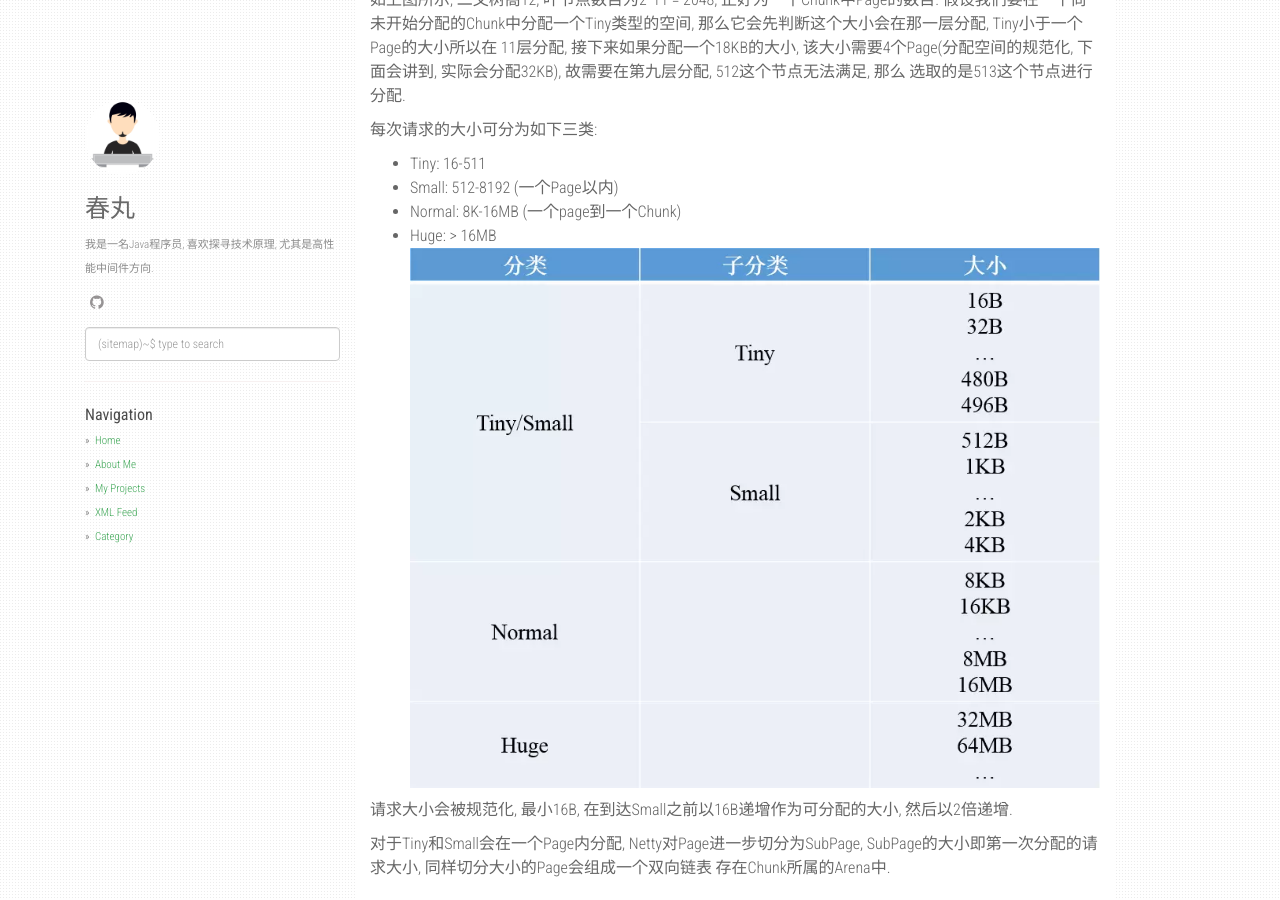
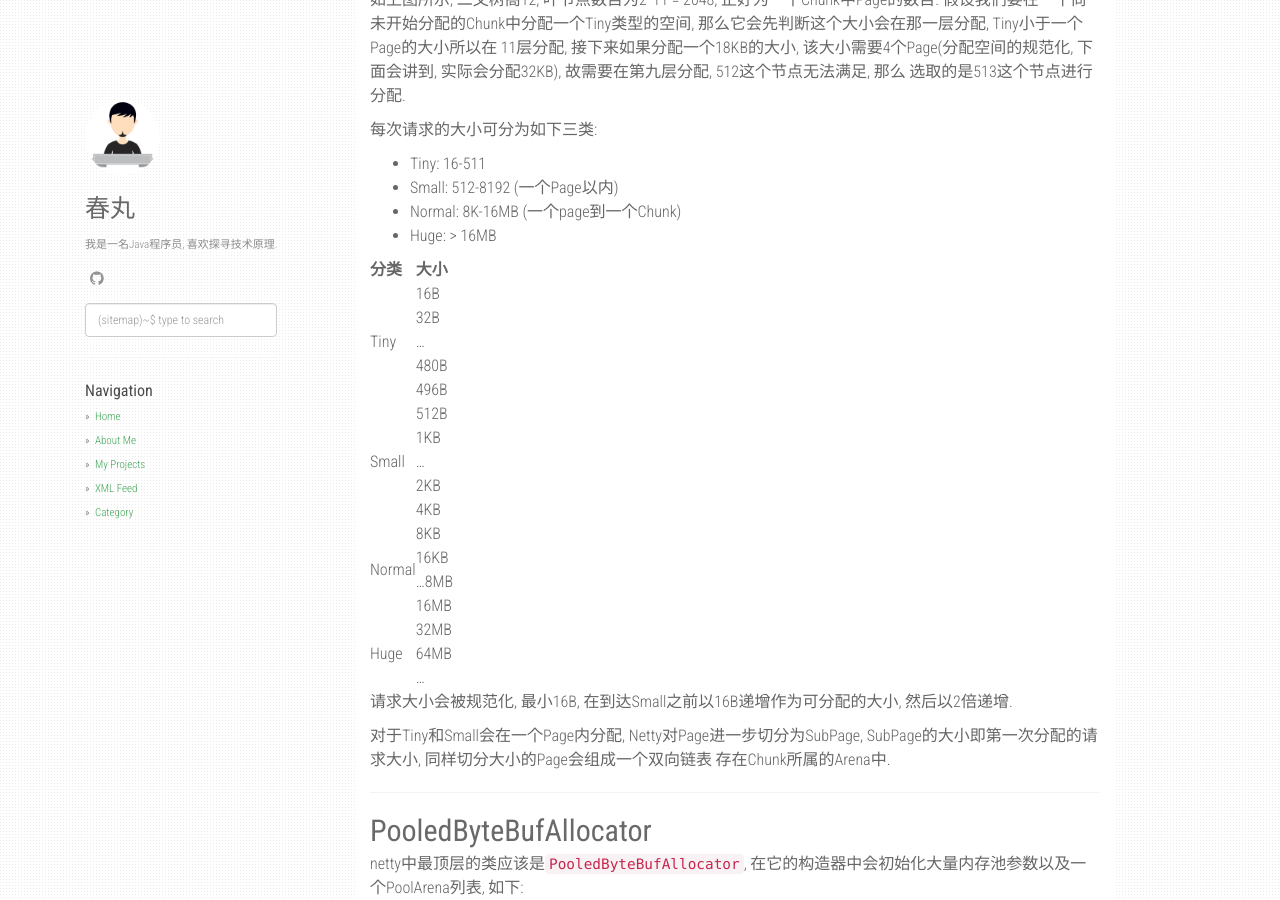
Before and after one commit to hengyoush/hengyoush.github.io, a Jekyll site: the page built from _posts/2019-07-27-netty-memorypool-concept.md, in a window 1280 px wide and 900 px high, scrolled down 1305 px. Built offline with Jekyll 4.4.1, drawn with Linux system fonts in a browser that asks for light colours; nearby versions of some CDN libraries; comment, search, counter and statistics services are not loaded.

Commit message:
优化文章

```diff
--- a/_config.yml
+++ b/_config.yml
@@ -2,7 +2,7 @@ title: Code Power
 description: My Personal Code Power
 author: 春丸
 github: https://github.com/hengyoush
-about: 我是一名Java程序员, 喜欢探寻技术原理, 尤其是高性能中间件方向.
+about: 我是一名Java程序员, 喜欢探寻技术原理.
 disqus_shortname: hengyoush-github-io
 google_analytics: UA-XXXXXXXX-Y
 avatar_url: /static/img/avatar.jpg
--- a/_posts/2019-07-27-netty-memorypool-concept.md
+++ b/_posts/2019-07-27-netty-memorypool-concept.md
@@ -35,7 +35,13 @@ Page由一个完全平衡二叉树管理, 其中叶子为2048个Page.
 - Small: 512-8192 (一个Page以内)
 - Normal: 8K-16MB (一个page到一个Chunk)
 - Huge: > 16MB
-![avatar](/static/img/netty-memalloc-sizeclass.webp)
+
+|分类 |大小 |
+|-|-|
+|Tiny |16B<br>32B<br>...<br>480B<br>496B<br>|
+|Small| 512B<br>1KB<br>...<br>2KB<br>4KB<br>|
+|Normal| 8KB<br>16KB<br>...8MB<br>16MB<br>|
+|Huge| 32MB<br>64MB<br>...|
 
 请求大小会被规范化, 最小16B, 在到达Small之前以16B递增作为可分配的大小, 然后以2倍递增.
 
```
